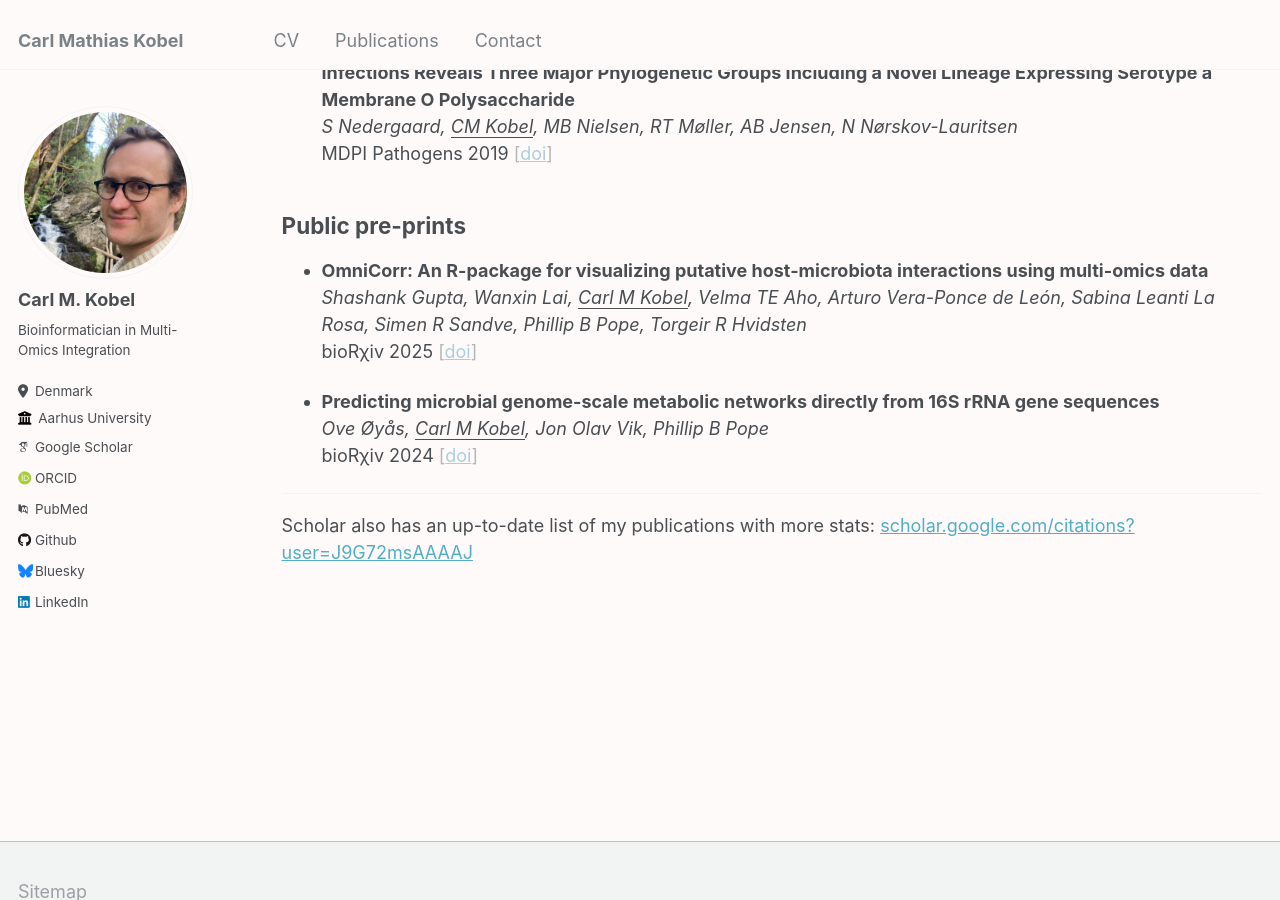
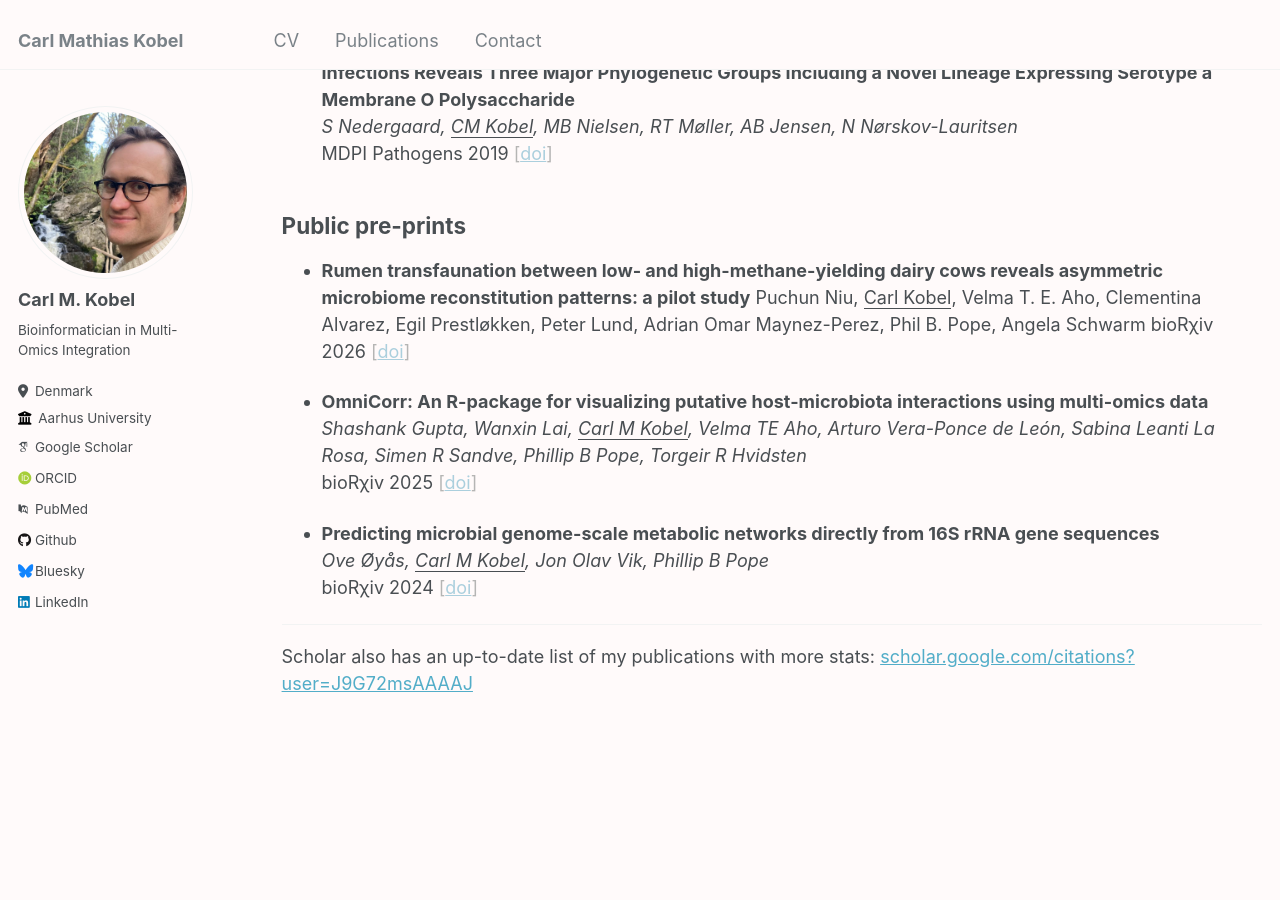
Before and after one commit to cmkobel/cmkobel.github.io, a Jekyll site: the page built from _pages/publications.md, in a window 1280 px wide and 900 px high, scrolled down 1715 px. Built offline with Jekyll 4.4.1, drawn with Linux system fonts in a browser that asks for light colours; some web fonts are replaced.

Commit message:
Add new publication on microbiome reconstitution patterns

```diff
--- a/_pages/publications.md
+++ b/_pages/publications.md
@@ -66,6 +66,10 @@ Sorted by newest first. My name or the unit representing my name is <ins>underli
 
 ## Public pre-prints
 
+  - **Rumen transfaunation between low- and high-methane-yielding dairy cows reveals asymmetric microbiome reconstitution patterns: a pilot study**
+    Puchun Niu, <ins>Carl Kobel</ins>, Velma T. E. Aho, Clementina Alvarez, Egil Prestløkken, Peter Lund, Adrian Omar Maynez-Perez, Phil B. Pope, Angela Schwarm
+    bioRχiv 2026 <span class="shaded">[[doi](https://doi.org/10.64898/2026.04.07.716947)]</span>
+
   - **OmniCorr: An R-package for visualizing putative host-microbiota interactions using multi-omics data**
     _Shashank Gupta, Wanxin Lai, <ins>Carl M Kobel</ins>, Velma TE Aho, Arturo Vera-Ponce de León, Sabina Leanti La Rosa, Simen R Sandve, Phillip B Pope, Torgeir R Hvidsten_
     bioRχiv 2025 <span class="shaded">[[doi](https://doi.org/10.1101/2025.07.01.662509)]</span>
```
